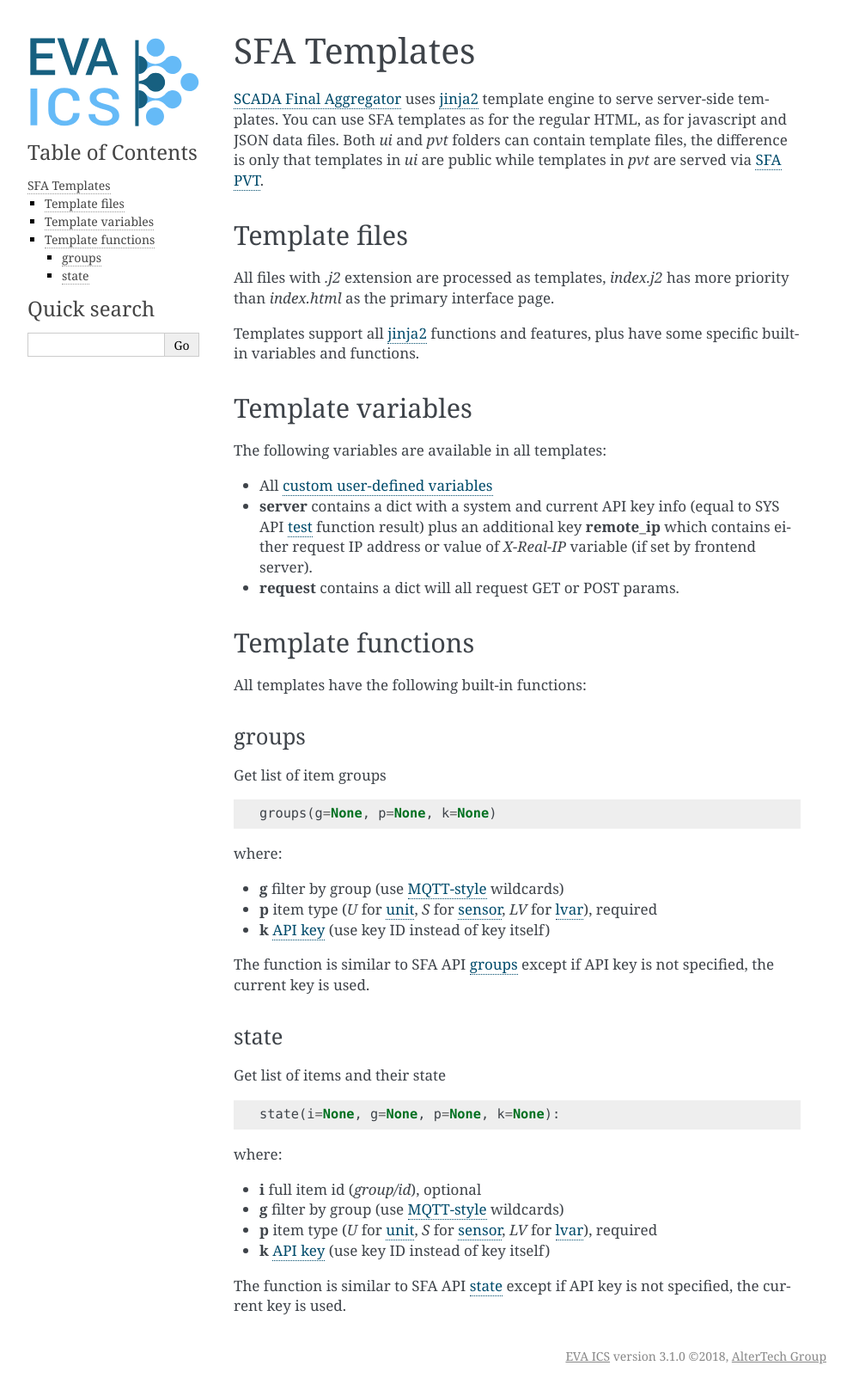
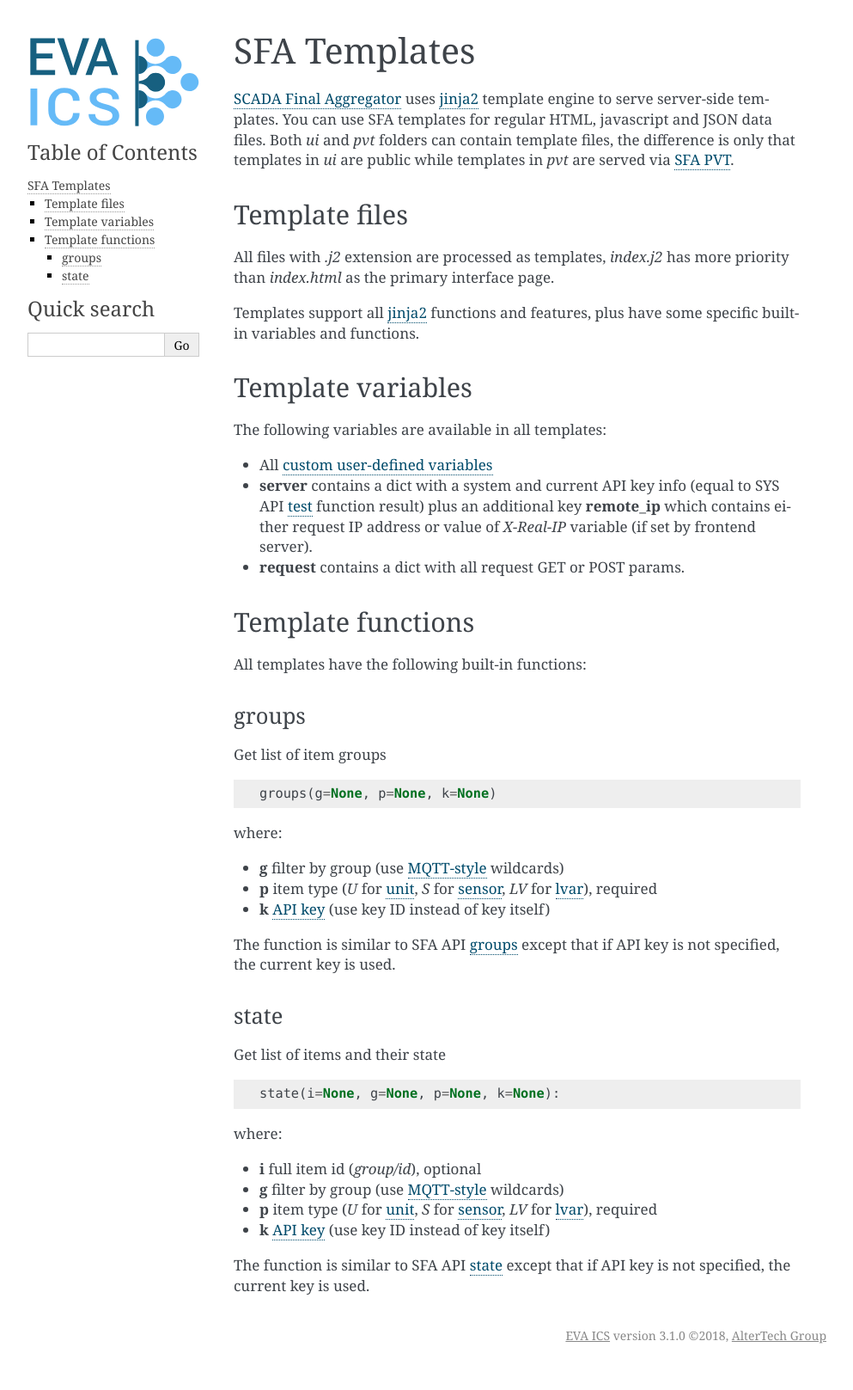
Before and after one commit to alttch/eva3, a Sphinx documentation site: the page built from doc/sfa/sfa_templates.rst, in a window 1280 px wide. Shown: the whole page at 86% size, without its empty margins (148-1141 px from the left). Built offline with Sphinx 7.4.7, drawn with Linux system fonts in a browser that asks for light colours; after the commit the page ends 1593 px from its top, so only the background shows below that.

Commit message:
corrections

```diff
--- a/doc/sfa/sfa_templates.rst
+++ b/doc/sfa/sfa_templates.rst
@@ -2,8 +2,8 @@ SFA Templates
 =============
 
 :doc:`/sfa/sfa` uses `jinja2 <http://jinja.pocoo.org/>`_ template engine to
-serve server-side templates. You can use SFA templates as for the regular HTML,
-as for javascript and JSON data files. Both *ui* and *pvt* folders can contain
+serve server-side templates. You can use SFA templates for regular HTML,
+javascript and JSON data files. Both *ui* and *pvt* folders can contain
 template files, the difference is only that templates in *ui* are public while
 templates in *pvt* are served via :doc:`SFA PVT<sfa_pvt>`.
 
@@ -28,7 +28,7 @@ The following variables are available in all templates:
   **remote_ip** which contains either request IP address or value of
   *X-Real-IP* variable (if set by frontend server).
 
-* **request** contains a dict will all request GET or POST params.
+* **request** contains a dict with all request GET or POST params.
 
 Template functions
 ------------------
@@ -53,8 +53,8 @@ where:
 
 * **k** :ref:`API key<sfa_apikey>` (use key ID instead of key itself)
 
-The function is similar to SFA API :ref:`groups<sfa_groups>` except if API key
-is not specified, the current key is used.
+The function is similar to SFA API :ref:`groups<sfa_groups>` except that if API
+key is not specified, the current key is used.
 
 state
 ~~~~~
@@ -76,5 +76,5 @@ where:
 
 * **k** :ref:`API key<sfa_apikey>` (use key ID instead of key itself)
 
-The function is similar to SFA API :ref:`state<sfa_state>` except if API key
-is not specified, the current key is used.
+The function is similar to SFA API :ref:`state<sfa_state>` except that if API
+key is not specified, the current key is used.
```
